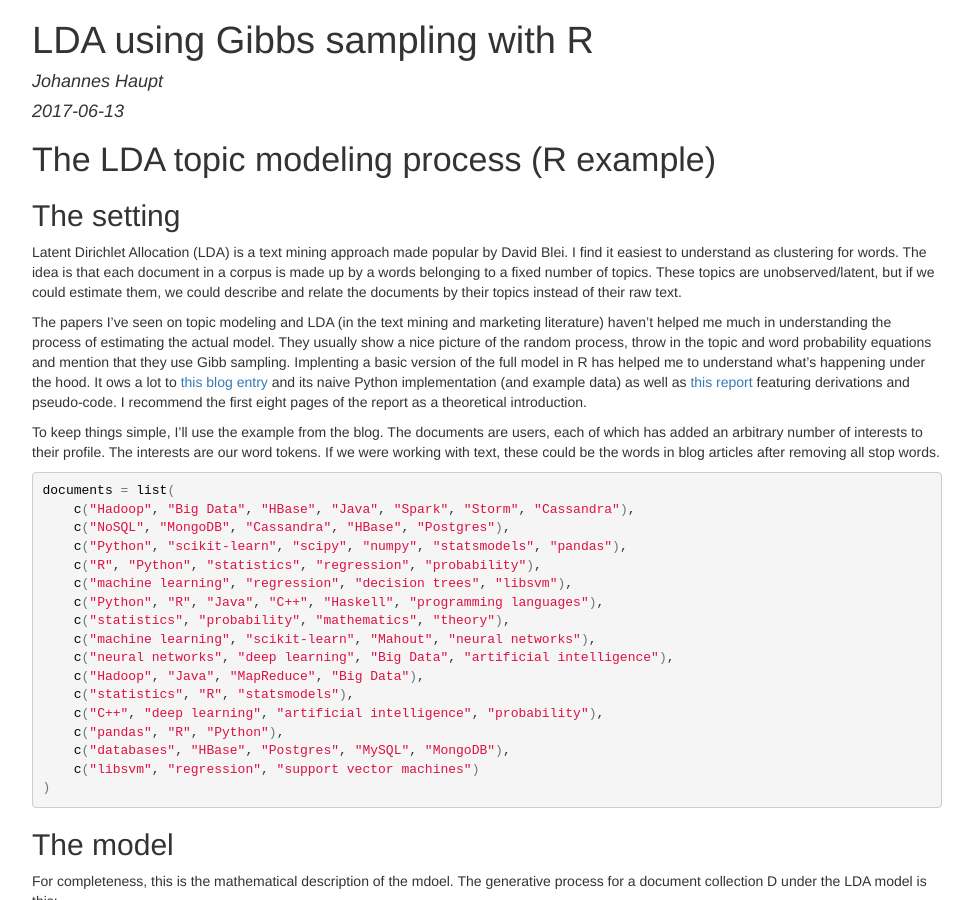
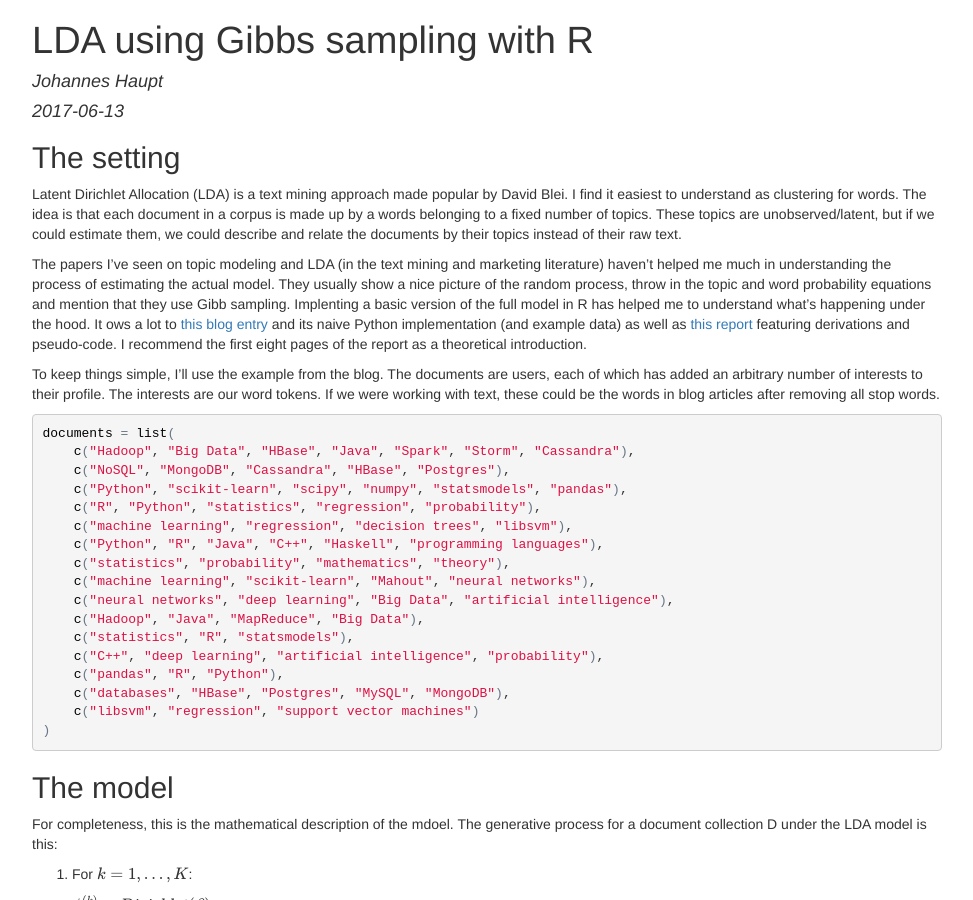
Before and after one commit to johaupt/johaupt.github.io, a Jekyll site: the page _posts/2017-06-13-Topic modeling with Gibbs sampling in R.html, which Jekyll copies as it is, in a window 1280 px wide and 900 px high. Shown: the whole window, without its empty margins (153-1126 px from the left). Built offline with Jekyll 4.4.1, drawn with Linux system fonts in a browser that asks for light colours; formulas are drawn with MathJax 3; some of the changed text lies outside the part shown.

Commit message:
topic modeling post update

```diff
--- a/_posts/2017-06-13-Topic_modeling_gibbs.html
+++ b/_posts/2017-06-13-Topic modeling with Gibbs sampling in R.html
@@ -124,8 +124,6 @@ $(document).ready(function () {
 </div>
 
 
-<div id="the-lda-topic-modeling-process-r-example" class="section level1">
-<h1>The LDA topic modeling process (R example)</h1>
 <div id="the-setting" class="section level2">
 <h2>The setting</h2>
 <p>Latent Dirichlet Allocation (LDA) is a text mining approach made popular by David Blei. I find it easiest to understand as clustering for words. The idea is that each document in a corpus is made up by a words belonging to a fixed number of topics. These topics are unobserved/latent, but if we could estimate them, we could describe and relate the documents by their topics instead of their raw text.</p>
@@ -388,8 +386,13 @@ for(i in seq(length(documents))){
           i, # ... the user name,...
           paste(documents[[i]], collapse = &quot;, &quot;), # ... her interests...,
           # ... and aggregated topics in order together with an importance count.
-          paste(paste(topic_names[topicRanking], round(topic_mixture_per_document_final[i,],2)[topicRanking], sep = &quot;: &quot;), collapse = &quot;, &quot;)
-  ), &quot;\n\n&quot;)
+          paste(
+            paste(topic_names[topicRanking],
+                  round(topic_mixture_per_document_final[i,],2)[topicRanking],
+                  sep = &quot;: &quot;),
+            collapse = &quot;, &quot;)
+  ),
+  &quot;\n\n&quot;)
 }</code></pre>
 <pre><code>## User 1:
 ##  Hadoop, Big Data, HBase, Java, Spark, Storm, Cassandra
@@ -451,7 +454,6 @@ for(i in seq(length(documents))){
 ##  libsvm, regression, support vector machines
 ##  machine learning: 0.67, artificial intelligence: 0.16, data engineering: 0.13, statistical programming: 0.04</code></pre>
 </div>
-</div>
 
 
 
```
Also changed, not shown: other parts of _posts/2017-06-13-Topic modeling with Gibbs sampling in R.html (+1 -1 lines).
